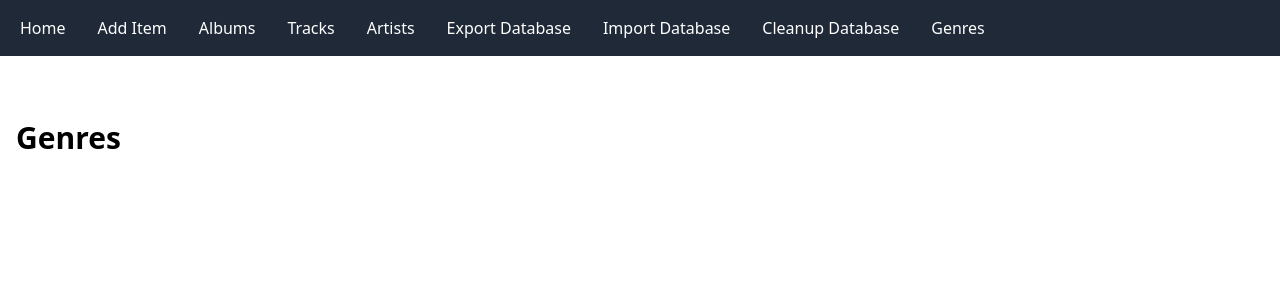
After one commit to cloonix/spotify-manager, a Flask app: page /genres in a window 1280 px wide. The commit adds this page. Shown: the top 300 px of the page. Run offline with Flask 3, Linux system fonts and the light colour scheme; data that the repository does not hold is empty; some libraries are stand-ins or nearby versions.

Commit message:
genre functions

```diff
--- a/app.py
+++ b/app.py
@@ -138,6 +138,26 @@ def delete_track_route(track_id):
     return redirect(url_for("tracks"))
 
 
+@app.route("/genres")
+def genres():
+    try:
+        genres_list = database.list_genres()
+        return render_template("genres.html", genres=genres_list)
+    except Exception as e:
+        flash("Error fetching genres", "error")
+        return redirect(url_for("index"))
+
+
+@app.route("/genres/<int:genre_id>/albums")
+def genre_albums(genre_id):
+    try:
+        albums = database.search_albums_by_genre(genre_id)
+        return render_template("genre_albums.html", albums=albums)
+    except Exception as e:
+        flash("Error fetching albums for the selected genre", "error")
+        return redirect(url_for("genres"))
+
+
 if __name__ == "__main__":
     database.create_tables()
     app.run(debug=True)
--- a/database.py
+++ b/database.py
@@ -428,3 +428,47 @@ def cleanup_unused_artists_and_genres():
             print("Cleanup completed successfully.\n")
     except sqlite3.Error as e:
         print(f"Error during cleanup: {e}\n")
+
+
+def search_albums_by_genre(genre_id):
+    """
+    Searches for albums associated with artists of a specific genre.
+
+    :param genre_id: ID of the genre to filter albums.
+    :return: List of albums matching the criteria.
+    """
+    try:
+        with sqlite3.connect(DATABASE_NAME) as conn:
+            cursor = conn.cursor()
+            cursor.execute(
+                """
+                SELECT Albums.id, Albums.artist_id, Albums.name, Albums.release_year, Albums.uri, Albums.url
+                FROM Albums
+                JOIN Artists ON Albums.artist_id = Artists.id
+                JOIN ArtistGenres ON Artists.id = ArtistGenres.artist_id
+                JOIN Genres ON ArtistGenres.genre_id = Genres.id
+                WHERE Genres.id = ?
+                ORDER BY Albums.release_year ASC
+            """,
+                (genre_id,),
+            )
+            albums = cursor.fetchall()
+            return albums
+    except sqlite3.Error as e:
+        raise e
+
+
+def list_genres():
+    """
+    Retrieves all genres with their id and name.
+
+    :return: List of tuples (id, name) for all genres.
+    """
+    try:
+        with sqlite3.connect(DATABASE_NAME) as conn:
+            cursor = conn.cursor()
+            cursor.execute("SELECT id, name FROM Genres ORDER BY name ASC")
+            genres = cursor.fetchall()
+            return genres
+    except sqlite3.Error as e:
+        raise e
--- a/templates/base.html
+++ b/templates/base.html
@@ -19,6 +19,7 @@
             <li><a href="{{ url_for('export_database_route') }}" class="text-white hover:bg-gray-700 px-3 py-2 rounded">Export Database</a></li>
             <li><a href="{{ url_for('import_database_route') }}" class="text-white hover:bg-gray-700 px-3 py-2 rounded">Import Database</a></li>
             <li><a href="{{ url_for('cleanup_database_route') }}" class="text-white hover:bg-gray-700 px-3 py-2 rounded">Cleanup Database</a></li>
+            <li><a href="{{ url_for('genres') }}" class="text-white hover:bg-gray-700 px-3 py-2 rounded">Genres</a></li>
         </ul>
     </nav>
 
--- /dev/null
+++ b/templates/genres.html
@@ -0,0 +1,15 @@
+{% extends "base.html" %}
+{% block content %}
+<div class="container mx-auto mt-8 px-4">
+    <h1 class="text-3xl font-bold mb-4">Genres</h1>
+    <ul class="list-disc pl-6">
+        {% for genre in genres %}
+            <li>
+                <a href="{{ url_for('genre_albums', genre_id=genre[0]) }}" class="text-blue-500 hover:underline">
+                    {{ genre[1] }}
+                </a>
+            </li>
+        {% endfor %}
+    </ul>
+</div>
+{% endblock %}
```
Also changed, not shown: templates/genre_albums.html (added, +29 -0 lines).
